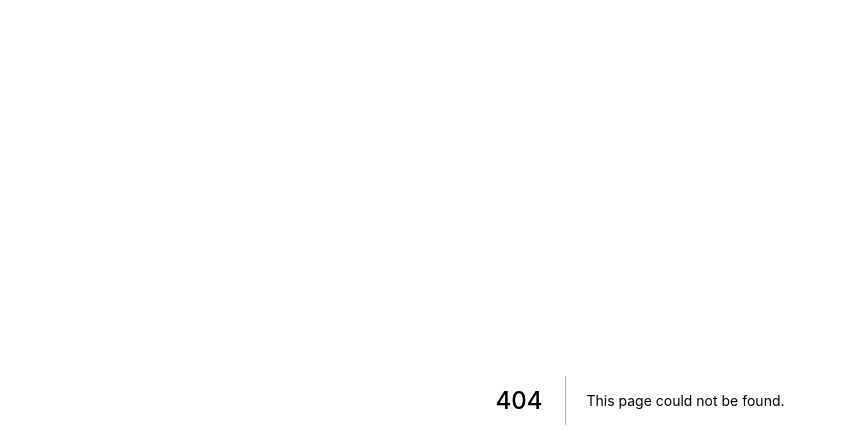
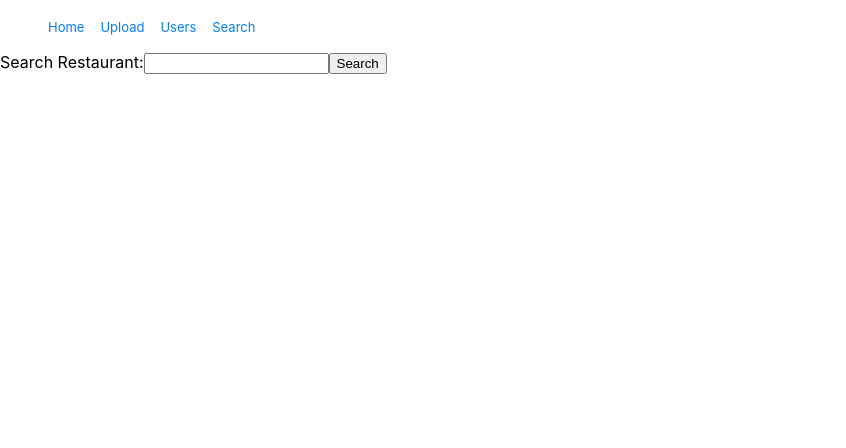
Before and after one commit to cs411-hangry/cs411-hangry, a Next.js app: page /search in a window 1280 px wide. Before the commit this address had no page. Shown: the top 448 px of the page, without its empty margins (0-846 px from the left). Built offline with nearby package versions, Linux system fonts and the light colour scheme.

Commit message:
added skeleton page for search

```diff
--- a/components/nav.js
+++ b/components/nav.js
@@ -16,6 +16,11 @@ const Nav = () => (
       <li>
         <Link prefetch href="/images">
           <a>Users</a>
+        </Link>
+      </li>
+      <li>
+        <Link prefetch href="/search">
+          <a>Search</a>
         </Link>
       </li>
     </ul>
--- /dev/null
+++ b/components/searchBar.js
@@ -0,0 +1,42 @@
+import React, { Component } from 'react'
+// import { DropdownButton, MenuItem } from 'react-bootstrap'
+// import './../styles/dropdown.css'
+
+class SearchBar extends Component {
+  // Dropdown title
+  constructor(props) {
+    super(props);
+    this.state = {
+        value: ''
+    }
+
+    this.handleSubmit = this.handleSubmit.bind(this);
+    this.handleChange = this.handleChange.bind(this);
+  }
+
+  handleChange(event) {
+    this.setState({value: event.target.value});
+  }
+
+  handleSubmit(event) {
+    alert('A search was submitted: ' + this.state.value);
+    event.preventDefault();
+  }
+
+  render() {
+    return (
+        <div>
+        {/* <Nav /> */}
+        <form onSubmit={this.handleSubmit}>
+            <label>
+                Search {this.props.searchItem}:
+                <input type="text" name="Name" onChange={this.handleChange}/>
+            </label>
+            <input type="submit" value="Search"/>
+        </form>
+        </div>
+    )
+  }
+}
+
+export default SearchBar
--- /dev/null
+++ b/pages/search.js
@@ -0,0 +1,18 @@
+import Link from 'next/link';
+import Nav from '../components/nav';
+import SearchBar from '../components/searchBar'
+import React, {Component} from 'react';
+// import
+// import Dropzone from 'react-dropzone';
+// import request from 'superagent';
+
+export default class Search extends Component {
+    render() {
+        return (
+            <div>
+                <Nav />
+                <SearchBar searchItem = 'Restaurant' />
+            </div>
+        );
+    }
+}
```
